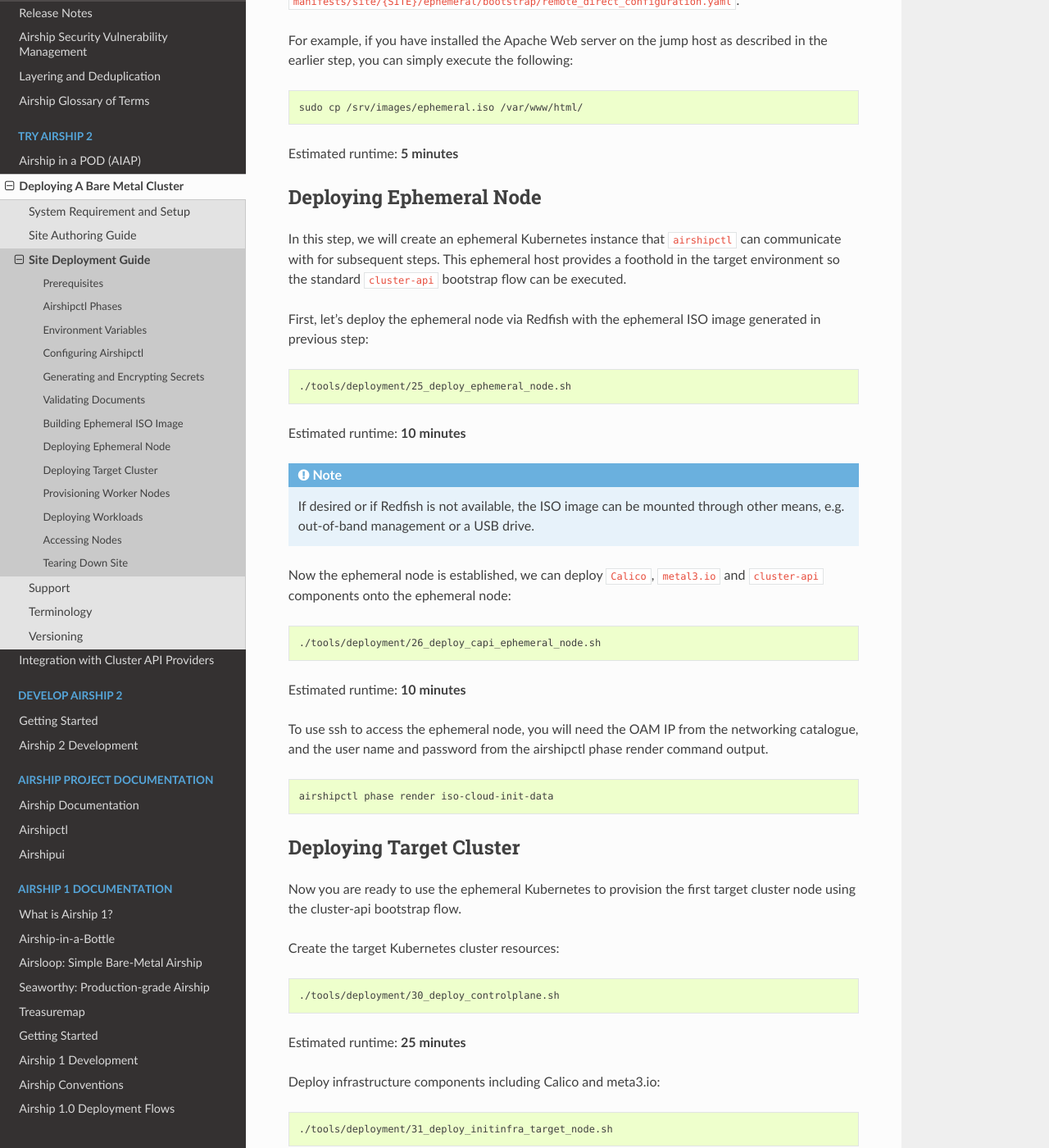
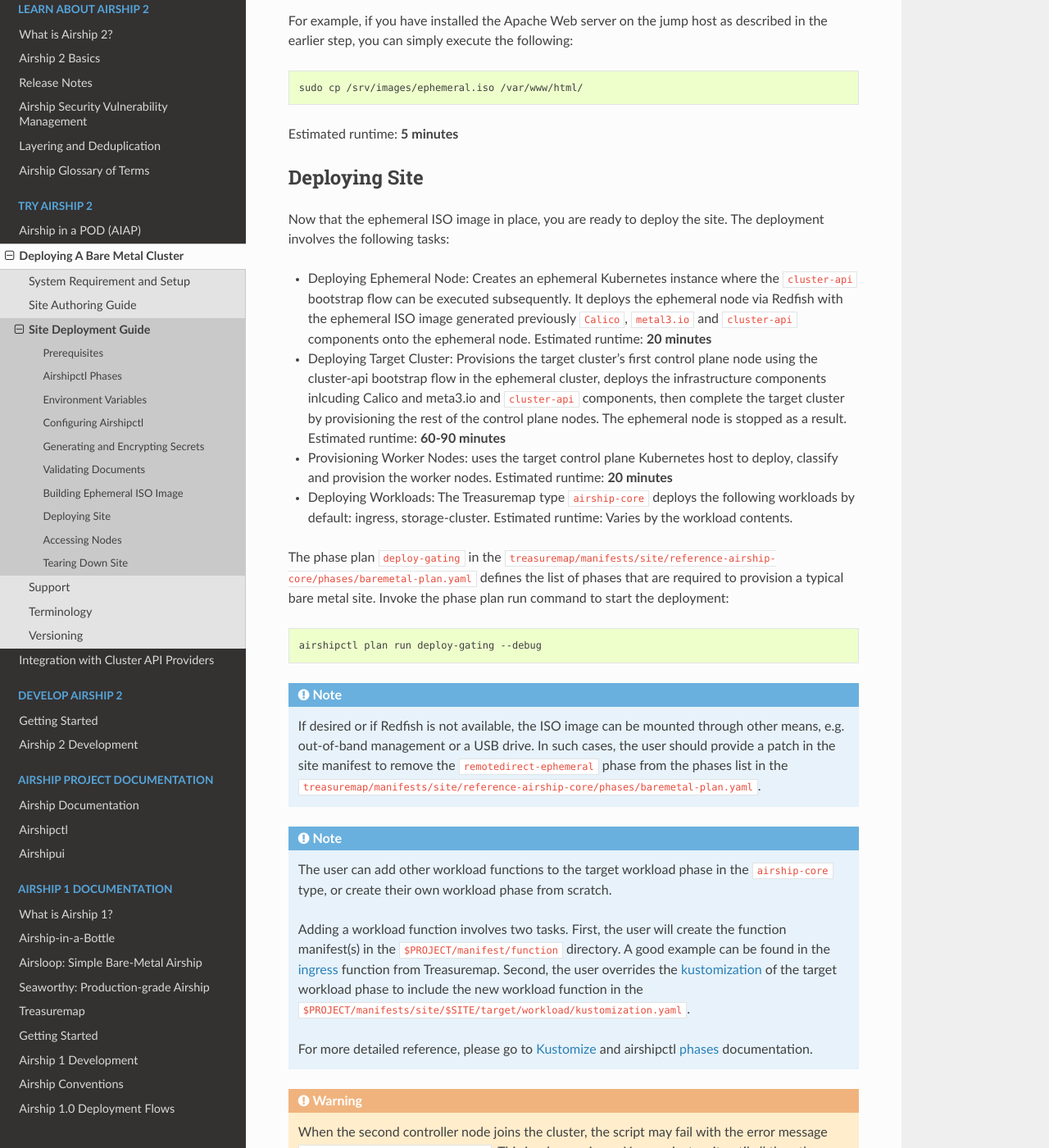
Before and after one commit to airshipit/docs, a Sphinx documentation site: the page built from doc/source/airship2/site-deployment.rst, in a window 1280 px wide and 1400 px high, scrolled down 5288 px. Shown: the whole window at 82% size. Built offline with Sphinx 7.4.7 and the Read the Docs theme 2.0.0, drawn with Linux system fonts in a browser that asks for light colours; some of the changed text lies outside the part shown.

Commit message:
Update site deployment guide for v2.1
Relates-to: #36

Change-Id: Ibe227e9fffd8343f3db8bb5d851d7301e62cd7fe

```diff
--- a/doc/source/airship2/site-deployment.rst
+++ b/doc/source/airship2/site-deployment.rst
@@ -21,22 +21,22 @@
 Airshipctl Phases
 ~~~~~~~~~~~~~~~~~
 
-A new concept with Airship 2 is :term:`phases<Phase>`. A phase is a step to be
-performed in order to achieve a desired state of the managed site. Phases group
-sets of commands together for a particular deployment step into one phase apply
-command. This greatly simplifies executing deployment.
+A new concept with Airship 2 is :term:`phases<Phase>` and :term:`phase plans<Phase Plan>`.
+A phase is a step to be performed in order to achieve a desired state of the
+managed site. A plan is a collection of phases that should be executed in
+sequential order. The use of phases and phase plan is to simplify executing
+deployment and life cycle operations.
 
-The Airship 2 deployment uses heavily the ``airshipctl`` commands, especially the
-``airshipctl phase run`` commands. You may find it helpful to get familiarized with
-the `airshipctl command reference`_ and `example usage`_.
+The Airship 2 deployment uses heavily the ``airshipctl`` commands, especially
+the ``airshipctl plan run`` and ``airshipctl phase run`` commands. You may
+find it helpful to get familirized with the `airshipctl command reference`_
+and `example usage`_.
 
-To facilitate the site deployment, the Airship Treasuremap project provides a
-set of deployment scripts in the ``tools/deployment`` directory. These scripts
-are wrappers of the `airshipctl` commands with additional flow controls. They
-are numbered sequentially in the order of the deployment operations.
-
-The instructions in this document will be based upon the Treasuremap deployment
-scripts.
+To faciliate the site deployment, the Airship Treasuremap project provides a
+set of deployment scripts in the ``tools/deployment/{TYPE_NAME}`` directory.
+These scripts are wrappers of the `airshipctl` commands with additional flow
+controls. They are numbered sequentially in the order of the deployment
+operations.
 
 .. _airshipctl command reference:
     https://docs.airshipit.org/airshipctl/cli/airshipctl.html
@@ -188,7 +188,7 @@
 
 .. code-block:: bash
 
-    ./tools/deployment/23_generate_secrets.sh
+    ./tools/deployment/airship-core/23_generate_secrets.sh
 
 The generated secrets will be updated in:
 
@@ -260,12 +260,12 @@
 
 .. code-block:: bash
 
-    ./tools/deployment/24_build_images.sh
+    ./tools/deployment/airship-core/24_build_images.sh
 
 Then, copy the generated ephemeral ISO image to the Web hosting server that
 will serve the ephemeral ISO image. The URL for the image should match what is
 defined in
-``manifests/site/{SITE}/ephemeral/bootstrap/remote_direct_configuration.yaml``.
+``manifests/site/{SITE}/phases/phase-patch.yaml``.
 
 For example, if you have installed the Apache Web server on the jump host as
 described in the earlier step, you can simply execute the following:
@@ -276,91 +276,66 @@
 
 Estimated runtime: **5 minutes**
 
-Deploying Ephemeral Node
-~~~~~~~~~~~~~~~~~~~~~~~~
+Deploying Site
+~~~~~~~~~~~~~~
 
-In this step, we will create an ephemeral Kubernetes instance that ``airshipctl``
-can communicate with for subsequent steps. This ephemeral host provides a
-foothold in the target environment so the standard ``cluster-api`` bootstrap
-flow can be executed.
+Now that the ephemeral ISO image in place, you are ready to deploy the site.
+The deployment involves the following tasks:
 
-First, let's deploy the ephemeral node via Redfish with the ephemeral ISO image
-generated in previous step:
+* Deploying Ephemeral Node: Creates an ephemeral Kubernetes instance where the
+  ``cluster-api`` bootstrap flow can be executed subsequently. It deploys the
+  ephemeral node via Redfish with the ephemeral ISO image generated previously
+  ``Calico``, ``metal3.io`` and ``cluster-api`` components onto the ephemeral
+  node. Estimated runtime: **20 minutes**
+* Deploying Target Cluster: Provisions the target cluster's first control plane
+  node using the cluster-api bootstrap flow in the ephemeral cluster, deploys
+  the infrastructure components inlcuding Calico and meta3.io and ``cluster-api``
+  components, then complete the target cluster by provisioning the rest of the
+  control plane nodes. The ephemeral node is stopped as a result. Estimated
+  runtime: **60-90 minutes**
+* Provisioning Worker Nodes:  uses the target control plane Kubernetes host to
+  deploy, classify and provision the worker nodes. Estimated runtime: **20 minutes**
+* Deploying Workloads: The Treasuremap type ``airship-core`` deploys the
+  following workloads by default: ingress, storage-cluster. Estimated runtime:
+  Varies by the workload contents.
+
+The phase plan ``deploy-gating`` in the ``treasuremap/manifests/site/reference-airship-core/phases/baremetal-plan.yaml``
+defines the list of phases that are required to provision a typical bare metal
+site. Invoke the phase plan run command to start the deployment:
 
 .. code-block:: bash
 
-    ./tools/deployment/25_deploy_ephemeral_node.sh
-
-Estimated runtime: **10 minutes**
+    airshipctl plan run deploy-gating --debug
 
 .. note:: If desired or if Redfish is not available, the ISO image can be
-  mounted through other means, e.g. out-of-band management or a USB drive.
-
-Now the ephemeral node is established, we can deploy ``Calico``, ``metal3.io`` and
-``cluster-api`` components onto the ephemeral node:
-
-.. code-block:: bash
-
-    ./tools/deployment/26_deploy_capi_ephemeral_node.sh
-
-Estimated runtime: **10 minutes**
-
-To use ssh to access the ephemeral node, you will need the OAM IP from the
-networking catalogue, and the user name and password from the airshipctl phase
-render command output.
-
-.. code-block:: bash
-
-    airshipctl phase render iso-cloud-init-data
-
-Deploying Target Cluster
-~~~~~~~~~~~~~~~~~~~~~~~~
-
-Now you are ready to use the ephemeral Kubernetes to provision the first target
-cluster node using the cluster-api bootstrap flow.
-
-Create the target Kubernetes cluster resources:
-
-.. code-block:: bash
-
-    ./tools/deployment/30_deploy_controlplane.sh
-
-Estimated runtime: **25 minutes**
-
-Deploy infrastructure components including Calico and meta3.io:
-
-.. code-block:: bash
-
-    ./tools/deployment/31_deploy_initinfra_target_node.sh
-
-Estimated runtime: **10 minutes**
-
-Deploy ``cluster-api`` components to the target cluster:
-
-.. code-block:: bash
-
-    ./tools/deployment/32_cluster_init_target_node.sh
-
-Estimated runtime: **1-2 minutes**
-
-Then, stop the ephemeral host and move Cluster objects to target cluster:
-
-.. code-block:: bash
-
-    ./tools/deployment/33_cluster_move_target_node.sh
-
-Estimated runtime: **1-2 minutes**
-
-Lastly, complete the target cluster by provisioning the rest of the controller
-nodes:
-
-.. code-block:: bash
-
-    ./tools/deployment/34_deploy_controlplane_target.sh
-
-Estimated runtime: **30 minutes** (Depends on the number of controller nodes).
+  mounted through other means, e.g. out-of-band management or a USB drive. In
+  such cases, the user should provide a patch in the site manifest to remove the
+  ``remotedirect-ephemeral`` phase from the phases list in the
+  ``treasuremap/manifests/site/reference-airship-core/phases/baremetal-plan.yaml``.
 
 .. note::
+  The user can add other workload functions to the target workload phase in the
+  ``airship-core`` type, or create their own workload phase from scratch.
+
+  Adding a workload function involves two tasks. First, the user will create the
+  function manifest(s) in the ``$PROJECT/manifest/function`` directory. A good
+  example can be found in the `ingress`_ function from Treasuremap. Second, the
+  user overrides the `kustomization`_ of the target workload phase to include
+  the new workload function in the
+  ``$PROJECT/manifests/site/$SITE/target/workload/kustomization.yaml``.
+
+  For more detailed reference, please go to `Kustomize`_ and airshipctl `phases`_
+  documentation.
+
+.. _ingress: https://github.com/airshipit/treasuremap/tree/v2.1/manifests/function/ingress
+
+.. _kustomization: https://github.com/airshipit/treasuremap/blob/v2.1/manifests/type/airship-core/target/workload/kustomization.yaml
+
+.. _Kustomize: https://kustomize.io
+
+.. _phases: https://docs.airshipit.org/airshipctl/phases.html
+
+.. warning::
 
    When the second controller node joins the cluster, the script may fail with
    the error message ``"etcdserver: request timed out"``. This is a known issue.
@@ -372,65 +347,24 @@
 
    kubectl --kubeconfig ${HOME}/.airship/kubeconfig --context target-cluster get nodes
 
-Provisioning Worker Nodes
-~~~~~~~~~~~~~~~~~~~~~~~~~
-
-This step uses the target control plane Kubernetes host to provision the
-target cluster worker nodes and apply the necessary phases to deploy software
-on the worker nodes.
-
-To deploy, classify and provision the worker nodes, run:
-
-.. code-block:: bash
-
-    ./tools/deployment/35_deploy_worker_node.sh
-
-Estimated runtime: **20 minutes**
-
-Now the target cluster is fully operational and ready for workload deployment.
-
-Deploying Workloads
-~~~~~~~~~~~~~~~~~~~
-
-The Treasuremap type ``airship-core`` deploys the ingress as a workload. The
-user can add other workload functions to the target workload phase in the
-``airship-core`` type, or create their own workload phase from scratch.
-
-Adding a workload function involves two tasks. First, the user will create the
-function manifest(s) in the ``$PROJECT/manifest/function`` directory. A good
-example can be found in the `ingress`_ function from Treasuremap. Second, the
-user overrides the `kustomization`_ of the target workload phase to include
-the new workload function in the
-``$PROJECT/manifests/site/$SITE/target/workload/kustomization.yaml``.
-
-For more detailed reference, please go to `Kustomize`_ and airshipctl `phases`_
-documentation.
-
-.. _ingress: https://github.com/airshipit/treasuremap/tree/v2.0/manifests/function/ingress
-
-.. _kustomization: https://github.com/airshipit/treasuremap/blob/v2.0/manifests/type/airship-core/target/workload/kustomization.yaml
-
-.. _Kustomize: https://kustomize.io
-
-.. _phases: https://docs.airshipit.org/airshipctl/phases.html
-
-To deploy the workloads, run:
-
-.. code-block:: bash
-
-    ./tools/deployment/36_deploy_workload.sh
-
-Estimated runtime: Varies by the workload content.
-
 Accessing Nodes
 ~~~~~~~~~~~~~~~
 
 Operators can use ssh to access the controller and worker nodes via the OAM IP
-address. The ssh key can be retrieved using the airshipctl phase render command:
+address. The user id and ssh key can be retrieved using the airshipctl phase
+render command:
 
 .. code-block:: bash
 
    airshipctl phase render controlplane-ephemeral
+
+The user can also access the ephemeral node via ssh using the OAM IP from the
+networking catalogue and the user name and password found in the airshipctl phase
+render command output.
+
+.. code-block:: bash
+
+    airshipctl phase render iso-cloud-init-data
 
 Tearing Down Site
 ~~~~~~~~~~~~~~~~~
```
